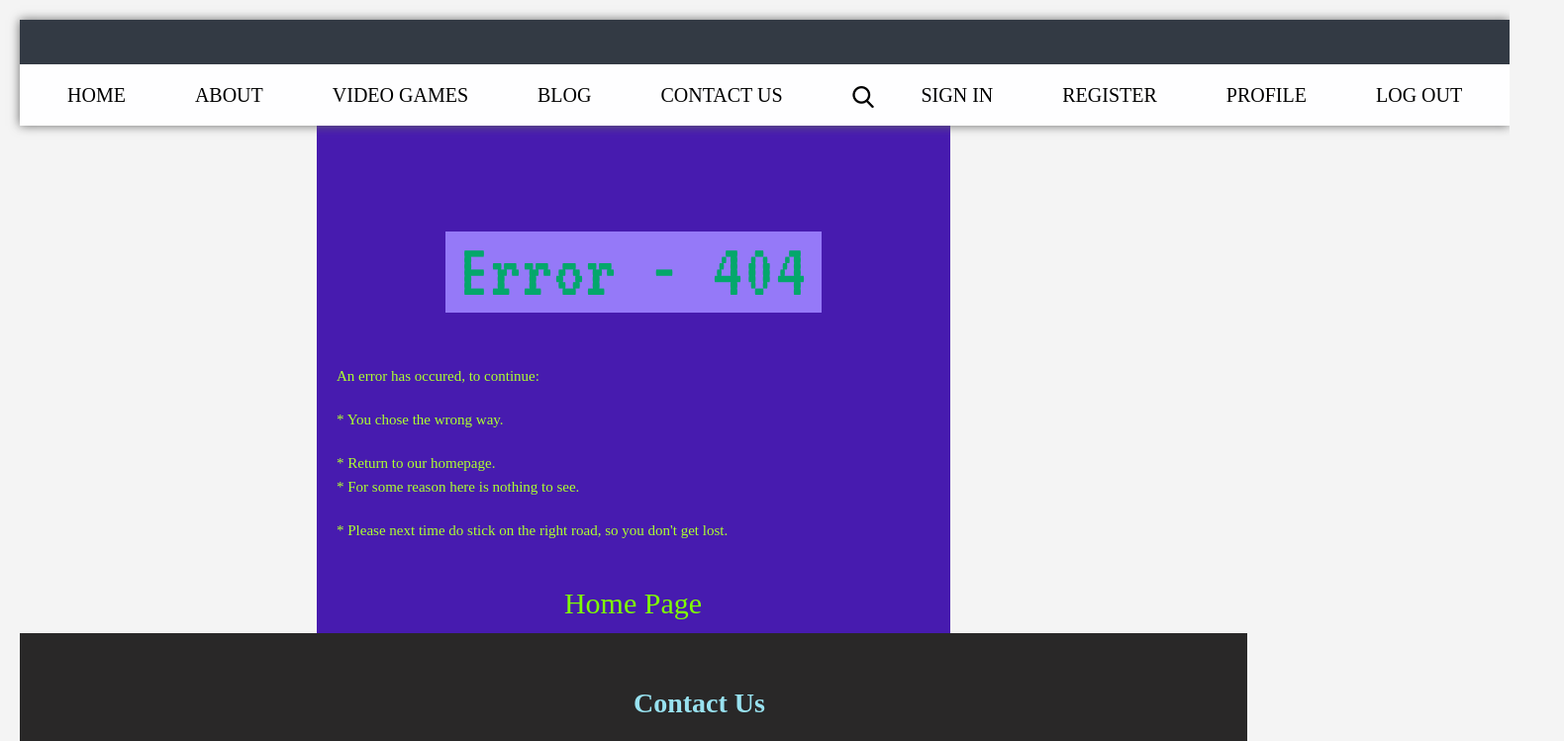
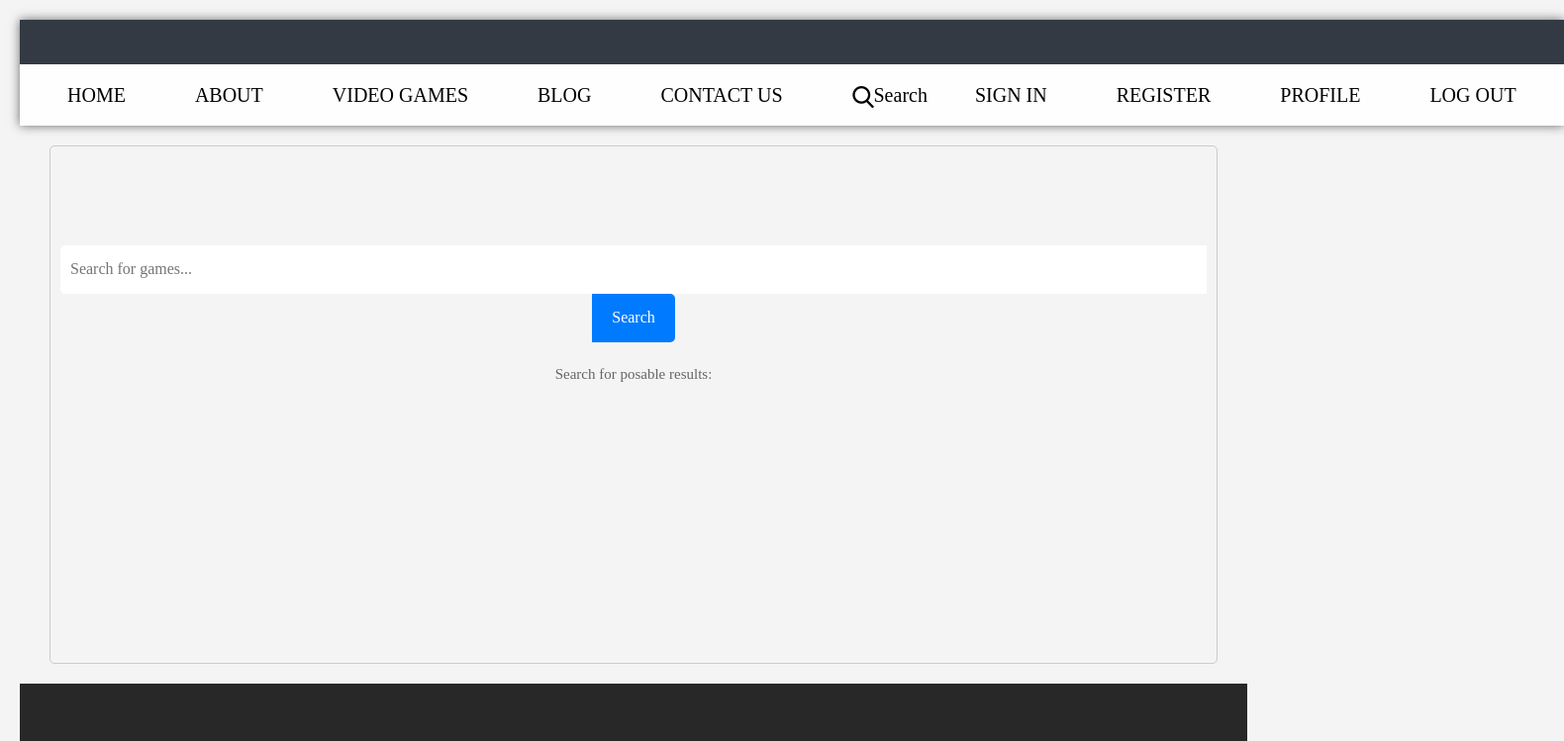
Before and after one commit to xzibit8807/React-Project-2025, a React (Vite) app in the folder client/: page /search in a window 1280 px wide. Shown: the top 749 px of the page at 99% size, 1580 px wide, since content can reach past the window. Built offline with nearby package versions, Linux system fonts and the light colour scheme.

Commit message:
added a search component
at the time is with build in list of games but in the future I will set it to search from the API

```diff
--- a/client/src/App.jsx
+++ b/client/src/App.jsx
@@ -12,6 +12,7 @@ import BlogComp from "./modules/blog/BLog";
 import LoginModule from "./modules/userModules/login/Login";
 import RegisterModule from "./modules/userModules/register/Register";
 import NoPageTemp from "./modules/noPage/NoPage404";
+import SearchComp from "./modules/search/Search";
 
 
 function App() {
@@ -26,6 +27,7 @@ function App() {
         <Route path="/products" element={<ProductsComp />} />
         <Route path="*" element={<NoPageTemp/>} />
         <Route path="/blog" element={<BlogComp/>}/>
+        <Route path="/search" element={<SearchComp/>} />
         <Route path="/login" element={<LoginModule/>}/>
         <Route path="/register" element={<RegisterModule/>}/>
       </Routes>
--- a/client/src/modules/header/Header.jsx
+++ b/client/src/modules/header/Header.jsx
@@ -31,7 +31,7 @@ export default function HeaderComp() {
                                 <a className="nav-a" href="/contact">CONTACT US</a>
                             </li>
                             <li className="nav-item">
-                                <a className="nav-a" href="/"><img src="images/search-icon.png" /></a>
+                                <a className="nav-a" href="/search"><img src="images/search-icon.png" />Search</a>
                             </li>
                             <li className="nav-item active">
                                 <a className="nav-a" href="/login">SIGN IN</a>
--- a/client/src/modules/noPage/NoPage404.jsx
+++ b/client/src/modules/noPage/NoPage404.jsx
@@ -3,7 +3,7 @@ export default function NoPageTemp() {
     return (
         <main className="bsod container404">
             <h1 className="neg title"><span className="bg">Error - 404</span></h1>
-            <p>An error has occured, to continue:</p>
+            <p>An error has occurred, to continue:</p>
             <p>* You chose the wrong way.</p>
             <p>* Return to our homepage.<br />
                 * For some reason here is nothing to see.</p>
--- /dev/null
+++ b/client/src/modules/search/Search.jsx
@@ -0,0 +1,59 @@
+import React, { useState } from 'react';
+import './search.css'; // Import the CSS file
+
+// Sample data for games (replace with your actual data source)
+const games = [
+    'The Legend of Zelda',
+    'Super Mario Odyssey',
+    'Minecraft',
+    'Fortnite',
+    'League of Legends',
+    'Call of Duty',
+    'Overwatch',
+    'Apex Legends',
+];
+
+export default function SearchComp() {
+    const [searchTerm, setSearchTerm] = useState('');
+    const [results, setResults] = useState([]);
+    const [message, setMessage] = useState('');
+
+    const handleSearch = () => {
+        if (searchTerm.trim() === '') {
+            setMessage('Please enter a search term.');
+            setResults([]);
+            return;
+        }
+
+        const filteredResults = games.filter(game =>
+            game.toLowerCase().includes(searchTerm.toLowerCase())
+        );
+
+        setResults(filteredResults);
+        setMessage(filteredResults.length === 0 ? 'No Results Found, please try again.' : '');
+    };
+
+    return (
+        <div className="search-container">
+            <input
+                type="text"
+                placeholder="Search for games..."
+                value={searchTerm}
+                onChange={(e) => setSearchTerm(e.target.value)}
+                className="search-input"
+            />
+            <button onClick={handleSearch} className="search-button">
+                Search
+            </button>
+            <p>Search for posable results:</p>
+            {message && <div className="no-results-message">{message}</div>}
+            {results.length > 0 && (
+                <ul className="results-list">
+                    {results.map((game, index) => (
+                        <li key={index} className="result-item">{game}</li>
+                    ))}
+                </ul>
+            )}
+        </div>
+    );
+}
--- /dev/null
+++ b/client/src/modules/search/search.css
@@ -0,0 +1,68 @@
+.search-container {
+    display: flex;
+    flex-direction: column; /* Change to column layout */
+    align-items: center;
+    margin: 20px;
+    border: 1px solid #ccc;
+    border-radius: 5px;
+    overflow: hidden;
+    padding: 10px; /* Added padding for better spacing */
+    padding-top: 100px;
+    padding-bottom: 260px;
+    margin-left: 30px;
+    margin-right: 30px;
+}
+
+.search-input {
+    padding: 10px;
+    border: none;
+    border-radius: 5px 0 0 5px;
+    flex: 1;
+    font-size: 16px;
+    outline: none;
+    width: 100%; /* Ensure input takes full width */
+}
+
+.search-button {
+    padding: 10px 20px;
+    border: none;
+    background-color: #007bff;
+    color: white;
+    font-size: 16px;
+    cursor: pointer;
+    border-radius: 0 5px 5px 0;
+    transition: background-color 0.3s;
+}
+
+.search-button:hover {
+    background-color: #0056b3;
+}
+
+.search-input:focus {
+    border: 1px solid #007bff;
+}
+
+.no-results-message {
+    margin-top: 10px;
+    color: #d9534f; /* Bootstrap danger color for errors */
+    font-size: 14px;
+}
+
+.results-list {
+    list-style-type: none;
+    padding: 0;
+    margin-top: 10px;
+}
+
+.result-item {
+    background-color: #f8f9fa; /* Light background for result items */
+    padding: 10px;
+    border: 1px solid #ddd;
+    border-radius: 5px;
+    margin-bottom: 5px;
+    transition: background-color 0.3s;
+}
+
+.result-item:hover {
+    background-color: #e9ecef; /* Slightly darker on hover */
+}
```
